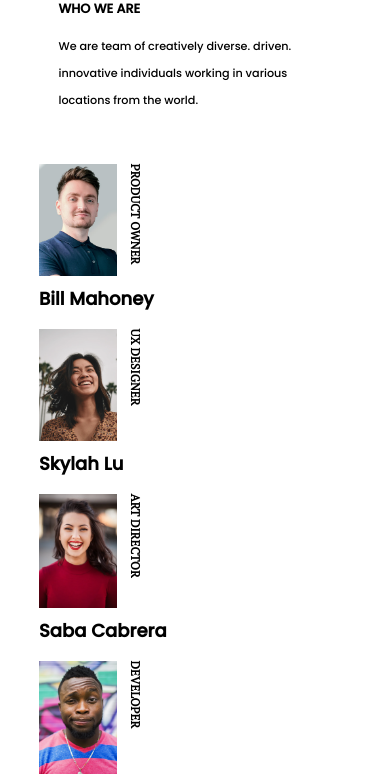
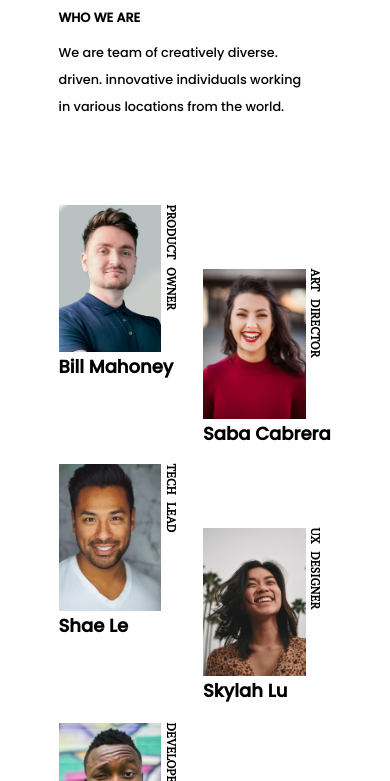
Before and after one commit to victordesa20/my-team-page, a plain HTML site: page index.html in a window 390 px wide. Shown: the part 82-863 px from the top of the page. Drawn offline with Linux system fonts and the light colour scheme.

Commit message:
finalizado

```diff
--- a/style.css
+++ b/style.css
@@ -19,14 +19,13 @@ body {
 .header {
   width: 100%;
   min-height: 20vh;
-  padding-bottom: 10px;
   display: grid;
   align-items: center;
   justify-content: center;
 }
 
 .header__container {
-  max-width: 70vw;
+  width: 70vw;
   display: grid;
   grid-template-columns: 1fr 1fr;
 }
@@ -36,7 +35,7 @@ body {
   font-family: "Pt Serif";
   font-weight: 700;
   line-height: 3rem;
-  padding: 10px 0 10px 0;
+  padding: 4vw 0 4vw 0;
 }
 
 .header__info {
@@ -51,7 +50,7 @@ body {
 .header__titulo--secundario {
   font-size: 1.125rem;
   font-weight: 600;
-  padding: 10px 0 10px 0;
+  padding: 2vw 0 2vw 0;
 }
 
 .header__paragrafo {
@@ -64,16 +63,12 @@ body {
   display: flex;
   flex-flow: column;
   align-items: center;
-  justify-content: space-around;
+  justify-content: center;
 }
 
 .section__perfis {
   width: 70vw;
   min-height: 70vh;
-  /* display: flex;
-  flex-direction: column;
-  align-items: center;
-  justify-content: center; */
   display: grid;
   grid-auto-flow: column;
   grid-template-columns: repeat(3, 1fr);
@@ -81,35 +76,20 @@ body {
   gap: 1em;
   align-items: start;
   justify-items: flex-start;
-}
-
-#card-1 {
-  grid-area: 1 / 1 / 2 / 2;
-}
-
-#card-2 {
-  grid-area: 2 / 1 / 3 / 2;
-}
-
-#card-3 {
-  grid-area: 2 / 2 / 3 / 3;
-}
-
-#card-4 {
-  grid-area: 3 / 2 / 4 / 3;
-}
-
-#card-5 {
-  grid-area: 1 / 3 / 2 / 4;
-}
-
-#card-6 {
-  grid-area: 2 / 3 / 3 / 4;
+  padding-top: 10vh;
 }
 
 .card {
   width: 100%;
   height: auto;
+}
+
+#card-3 {
+  padding-top: 30%;
+}
+
+#card-4 {
+  padding-top: 30%;
 }
 
 .card__info {
@@ -118,13 +98,14 @@ body {
   flex-direction: row;
   flex-wrap: nowrap;
   align-items: flex-start;
+  justify-content: space-between;
 }
 
 .card__avatar {
-  max-width: 240px;
+  max-width: 80%;
   height: auto;
-  margin-right: 10px;
-  margin-bottom: 10px;
+  margin-right: 0.1rem;
+  margin-bottom: 0.1rem;
 }
 
 .card__cargo {
@@ -132,7 +113,9 @@ body {
   font-size: 0.75rem;
   font-family: "Pt Serif";
   line-height: 1rem;
+  word-spacing: 0.3rem;
   text-transform: uppercase;
+  padding-right: 10%;
 }
 
 .card__nome {
@@ -168,7 +151,7 @@ body {
 
 @media (max-width: 900px) {
   .header__container {
-    width: 80vw;
+    max-width: 90vw;
     display: flex;
     flex-direction: column;
     align-items: flex-start;
@@ -176,9 +159,8 @@ body {
   }
 
   .section__perfis {
-    width: 80vw;
+    max-width: 90vw;
     min-height: 70vh;
-    padding-top: 40px;
     grid-template-columns: repeat(2, 1fr);
     grid-template-rows: repeat(3, 1fr);
     gap: 1em;
@@ -186,24 +168,23 @@ body {
     justify-items: flex-start;
   }
 
-  .card__avatar {
-    grid-auto-flow: column;
-    max-width: 20vw;
-  }
   #card-1 {
     grid-area: 1 / 1;
   }
 
   #card-2 {
     grid-area: 2 / 2;
+    padding-top: 50%;
   }
 
   #card-3 {
     grid-area: 1 / 2;
+    padding-top: 50%;
   }
 
   #card-4 {
     grid-area: 3 / 1;
+    padding-top: 0;
   }
 
   #card-5 {
@@ -212,15 +193,7 @@ body {
 
   #card-6 {
     grid-area: 3 / 2;
-  }
-}
-
-@media (max-width: 600px) {
-  .section__perfis {
-    width: 80vw;
-    display: flex;
-    flex-direction: column;
-    align-items: center;
+    padding-top: 50%;
   }
 }
 
@@ -234,6 +207,6 @@ body {
   }
 
   .header__paragrafo {
-    font-size: 0.7rem;
+    font-size: 0.8rem;
   }
 }
```
